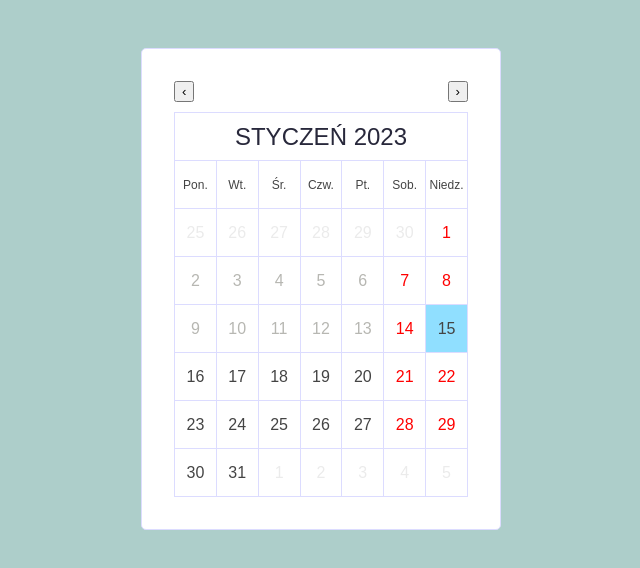
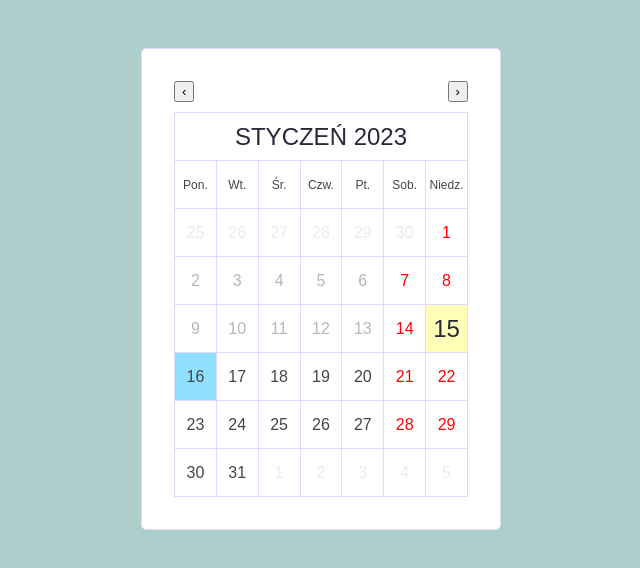
Before and after one commit to fls-dev/kodim-calendar-library, a plain HTML site: page index.html in a window 1280 px wide. Shown: the whole page, without its empty margins (319-959 px from the left). Drawn offline with Linux system fonts and the light colour scheme.

Commit message:
init 15.01.

```diff
--- a/calendar.js
+++ b/calendar.js
@@ -4,6 +4,7 @@
         colorNext: "red",
         lang: "ru",
         minDateToday: 1,
+        disableWeekend: 0,
         idDivCal: "kMainDiv",
         btnNext: "btnNext",
         btnPrev: "btnPrev",
@@ -28,8 +29,8 @@
             },
         }
 
-        _KodimLibObject.init = function (selector, settings = 0) {
-            if (settings !== 0) {
+        _KodimLibObject.init = function (selector, settings = {}) {
+            if (settings !== {}) {
                 KodimLibSettings = Object.assign(KodimLibSettings, settings)
             }
             // console.log(lang[KodimLibSettings.lang])
@@ -61,10 +62,11 @@
             const kDays = document.querySelectorAll('.k-days');
             var i = 0, l = kDays.length;
             while (i < l) {
-                if (kDays[i].innerHTML === KodimLibSettings.currDay.toString()) {
+                if (kDays[i].innerHTML === KodimLibSettings.currDay.toString() &&  KodimLibSettings.currMonth === new Date().getMonth()) {
                     kDays[i].classList.remove('c-selected-days', 'c-past-days');
                     kDays[i].classList.add('today', 'k-days');
-                } else if (kDays[i].innerHTML === target.innerHTML) {
+                }
+                else if (kDays[i].innerHTML === target.innerHTML) {
                     kDays[i].classList.add('c-selected-days', 'k-days');
                 } else {
                     kDays[i].classList.remove('c-selected-days');
@@ -91,38 +93,29 @@
             }
             KodimLib().showCurrent();
         };
-        _KodimLibObject.setEventPrev = function (e) {
-            console.log(KodimLibSettings)
-            console.log("setEventPrev")
-            console.log(e.target)
-        };
         _KodimLibObject.showCurrent = function () {
             KodimLib().showMonth(KodimLibSettings.currYear, KodimLibSettings.currMonth);
         };
         _KodimLibObject.showMonth = function (y, m) {
-            var d = new Date()
+            let d = new Date()
                 , firstDayOfMonth = new Date(y, m, 7).getDay()
                 , lastDateOfMonth = new Date(y, m + 1, 0).getDate()
-                , lastDayOfLastMonth = m == 0 ? new Date(y - 1, 11, 0).getDate() : new Date(y, m, 0).getDate();
-            var html = '<table>';
+                , lastDayOfLastMonth = m === 0 ? new Date(y - 1, 11, 0).getDate() : new Date(y, m, 0).getDate();
+            let html = '<table class="c-calendar-table">';
             html += '<thead><tr>';
             html += '<td colspan="7">' + lang[KodimLibSettings.lang].months[m] + ' ' + y + '</td>';
-            html += '</tr></thead>';
+            html += '</tr></thead><tbody class="c-calendar-tbody">';
             html += '<tr class="days">';
-            for (var i = 0; i < lang[KodimLibSettings.lang].days.length; i++) {
+            for (let i = 0; i < lang[KodimLibSettings.lang].days.length; i++) {
                 html += '<td>' + lang[KodimLibSettings.lang].days[i] + '</td>';
             }
             html += '</tr>';
-            // Recording days
-
-            var i = 1;
+            let i = 1;
             do {
-                var dow = new Date(y, m, i).getDay();
-                // Start a new line on Monday
+                let dow = new Date(y, m, i).getDay();
                 if (dow === 1) {
                     html += '<tr>';
                 }
-                // If the first day of the week is not Monday, show the last days of the previous month
                 else if (i === 1) {
                     html += '<tr>';
                     var k = lastDayOfLastMonth - firstDayOfMonth + 1;
@@ -132,12 +125,12 @@
                     }
                 }
                 // Recording the current day in a cycle
-                var chk = new Date();
-                var chkY = chk.getFullYear();
-                var chkM = chk.getMonth();
-                if (chkY === KodimLibSettings.currYear && chkM === KodimLibSettings.currMonth && i === KodimLibSettings.currDay) {
-                    html += '<td class="k-days c-selected-days">' + i + '</td>';
-                } else if(dow === 6 || dow === 0){
+                let chk = new Date();
+                let chkM = chk.getMonth();
+                if (i === KodimLibSettings.currDay && chkM === KodimLibSettings.currMonth) {
+                    html += '<td class="k-days today">' + i + '</td>';
+                } else
+                if(dow === 6 || dow === 0){
                     html += '<td class="k-days c-weekend">' + i + '</td>';
                 } else if (new Date(y, m, i)<new Date() && KodimLibSettings.minDateToday===1) {
                     html += '<td class="k-days c-past-days">' + i + '</td>';
@@ -148,7 +141,7 @@
                     html += '</tr>';
                 }
                 else if (i === lastDateOfMonth) {
-                    var k = 1;
+                    let k = 1;
                     for (dow; dow < 7; dow++) {
                         html += '<td class="not-current">' + k + '</td>';
                         k++;
@@ -156,13 +149,30 @@
                 }
                 i++;
             } while (i <= lastDateOfMonth);
-            // End table
-            html += '</table>';
-            // add content to div
+            html += '</tbody></table>';
             document.getElementById(KodimLibSettings.idDivCal).innerHTML = html;
+            KodimLib().setTodayDate()
         };
 
-
+        _KodimLibObject.setTodayDate = function () {
+            console.log(new Date().getDay())
+            const allTd = document.querySelectorAll('.c-calendar-tbody td');
+            let control = 0;
+            const t = new Date().getDay();
+            if(KodimLibSettings.disableWeekend === 0 && t===6){
+                control = 2
+            }
+            if(KodimLibSettings.disableWeekend === 0 && t ===0){
+                control = 1
+            }
+                var d = 0, le = allTd.length, cm = new Date().getDate();
+                while (d < le) {
+                    if(allTd[d].innerHTML===cm.toString() && new Date().getMonth() === KodimLibSettings.currMonth){
+                        allTd[d+control].classList.add("k-days","c-selected-days")
+                    }
+                    d++;
+                }
+        }
         _KodimLibObject.getSettings = function () {
             return KodimLibSettings;
         };
@@ -176,176 +186,3 @@
         console.error("error init")
     }
 })(window);
-
-
-// function KodimCalendar(selector){
-//     const element = document.querySelector(selector);
-//     return new initFunc(element);
-// }
-
-// function initFunc(startDiv){
-// // var KodimCalendar = function(startDiv) {
-//     startDiv.classList.add('calendar-wrapper');
-//     const create = '<button id="btnPrev" type="button">&#8249;</button><button id="btnNext" type="button">&#8250;</button><div id="kMainDiv"></div>';
-//     startDiv.insertAdjacentHTML('afterbegin', create);
-//     document.getElementById('btnNext').addEventListener('click', KodimCalendar.prototype.nextMonth)
-//     //save main div insert
-//     this.divId = "kMainDiv";
-//
-//     // days
-//     this.DaysOfWeek = [
-//         'Пн',
-//         'Вт',
-//         'Ср',
-//         'Чт',
-//         'Пт',
-//         'Сб',
-//         'Вс'
-//     ];
-//
-//     // months
-//     this.Months =['Январь', 'Февраль', 'Март', 'Апрель', 'Май', 'Июнь', 'Июль', 'Август', 'Сентябрь', 'Октябрь', 'Ноябрь', 'Декабрь'];
-//
-//     //Setting the current month, year
-//     var d = new Date();
-//
-//     this.currMonth = d.getMonth('9');
-//     this.currYear = d.getFullYear('22');
-//     this.currDay = d.getDate('3');
-// };
-
-/**
- *
- * prototype
- *
- */
-// Go to the next month
-// KodimCalendar.prototype.nextMonth = function() {
-//     if ( this.currMonth == 11 ) {
-//         this.currMonth = 0;
-//         this.currYear = this.currYear + 1;
-//     }
-//     else {
-//         this.currMonth = this.currMonth + 1;
-//     }
-//     KodimCalendar.prototype.showcurr();
-// };
-//
-// // Go to the previous month
-// KodimCalendar.prototype.previousMonth = function() {
-//     if ( this.currMonth == 0 ) {
-//         this.currMonth = 11;
-//         this.currYear = this.currYear - 1;
-//     }
-//     else {
-//         this.currMonth = this.currMonth - 1;
-//     }
-//     this.showcurr();
-// };
-//
-// // Show the current month
-// KodimCalendar.prototype.showcurr = function() {
-//     KodimCalendar.prototype.showMonth(this.currYear, this.currMonth);
-// };
-//
-//
-//
-// // Show month (year, month)
-// KodimCalendar.prototype.showMonth = function(y, m) {
-//
-//     var d = new Date()
-//         // first day of the current month
-//         , firstDayOfMonth = new Date(y, m, 7).getDay()
-//         // last day of the current month
-//         , lastDateOfMonth =  new Date(y, m+1, 0).getDate()
-//         // Last day of the previous month
-//         , lastDayOfLastMonth = m == 0 ? new Date(y-1, 11, 0).getDate() : new Date(y, m, 0).getDate();
-//
-//     //  create table
-//     var html = '<table>';
-//
-//     // Recording of the selected month and year
-//     html += '<thead><tr>';
-//     html += '<td colspan="7">' + this.Months[m] + ' ' + y + '</td>';
-//     html += '</tr></thead>';
-//
-//
-//     // heading of days of the week
-//     html += '<tr class="days">';
-//     for(var i=0; i < this.DaysOfWeek.length;i++) {
-//         html += '<td>' + this.DaysOfWeek[i] + '</td>';
-//     }
-//     html += '</tr>';
-//
-//     // Recording days
-//     var i=1;
-//     do {
-//         var dow = new Date(y, m, i).getDay();
-//
-//         // Start a new line on Monday
-//         if ( dow === 1 ) {
-//             html += '<tr>';
-//         }
-//
-//         // If the first day of the week is not Monday, show the last days of the previous month
-//         else if ( i === 1 ) {
-//             html += '<tr>';
-//             var k = lastDayOfLastMonth - firstDayOfMonth+1;
-//             for(var j=0; j < firstDayOfMonth; j++) {
-//                 html += '<td class="not-current">' + k + '</td>';
-//                 k++;
-//             }
-//         }
-//
-//         // Recording the current day in a cycle
-//         var chk = new Date();
-//         var chkY = chk.getFullYear();
-//         var chkM = chk.getMonth();
-//         if (chkY == this.currYear && chkM == this.currMonth && i == this.currDay) {
-//             html += '<td class="today">' + i + '</td>';
-//         } else {
-//             html += '<td class="normal">' + i + '</td>';
-//         }
-//         // close the line on Sunday
-//         if ( dow == 0 ) {
-//             html += '</tr>';
-//         }
-//         // If the last day of the month is not Sunday, show the first days of the next month
-//         else if ( i == lastDateOfMonth ) {
-//             var k=1;
-//             for(dow; dow < 7; dow++) {
-//                 html += '<td class="not-current">' + k + '</td>';
-//                 k++;
-//             }
-//         }
-//
-//         i++;
-//     }while(i <= lastDateOfMonth);
-//
-//     // End table
-//     html += '</table>';
-//
-//     // add content to div
-//     document.getElementById(this.divId).innerHTML = html;
-// };
-
-// При загрузке окна
-// window.onload = function() {
-//
-//     // Начать календарь
-//     var c = new KodimCalendar("divKodimCalendar");
-//     c.showcurr();
-//
-//     // Привязываем кнопки «Следующий» и «Предыдущий»
-//     getId('btnNext').onclick = function() {
-//         c.nextMonth();
-//     };
-//     getId('btnPrev').onclick = function() {
-//         c.previousMonth();
-//     };
-// }
-//
-// // Получить элемент по id
-// function getId(id) {
-//     return document.getElementById(id);
-// }
--- a/index.html
+++ b/index.html
@@ -9,18 +9,12 @@
 <div id="startCalendar"></div>
 <script src="calendar.js"></script>
 <script>
-    kodimKalendar.init('#startCalendar',{lang: "pl", minDateToday: 1});
-
-    // var c = new KodimCalendar('.startCalendar');
-    // c.showcurr();
-
-    // // Привязываем кнопки «Следующий» и «Предыдущий»
-    // getId('btnNext').onclick = function() {
-    //     c.nextMonth();
-    // };
-    // getId('btnPrev').onclick = function() {
-    //     c.previousMonth();
-    // };
+    const settings = {
+        lang: "pl",
+        minDateToday: 1,
+        disableWeekend: 0
+    }
+    kodimKalendar.init('#startCalendar',settings);
 </script>
 </body>
 </html>
```
